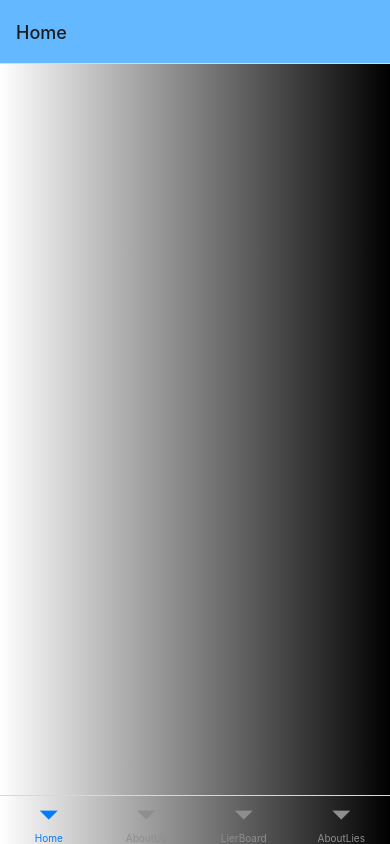
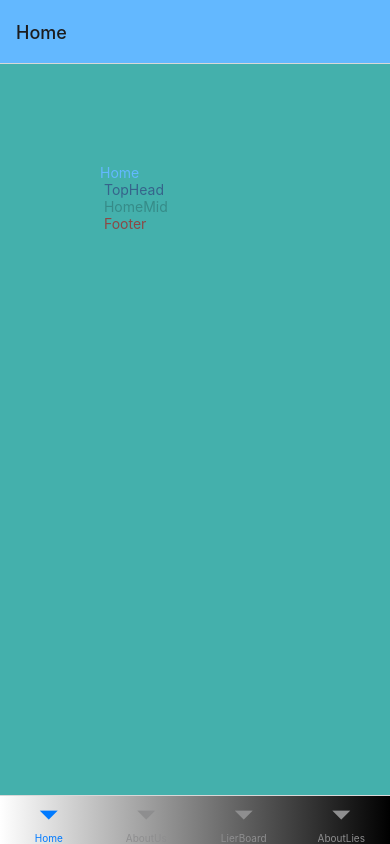
Before and after one commit to psteingh/LTRapp, a React Native app: screen /Home in a window 390 px wide. Built offline with nearby package versions, Linux system fonts and the light colour scheme.

Commit message:
ltrapp0409206

```diff
--- a/components/home.component.js
+++ b/components/home.component.js
@@ -1,7 +1,6 @@
 import { View, Text, StyleSheet } from 'react-native';
 
 import Colors from '../constants/colors';
-import LinGrad from '../constants/lingrad';
 
 import TopHead from '../home/tophead';
 import HomeMid from '../home/homemid';
@@ -9,7 +8,6 @@ import Footer from '../home/footer';
 
 function HomeComponent() {
     return (
-        <LinGrad>
         <View style={styles.homeContainer}>
         <Text style={styles.homeText}>Home</Text>
 
@@ -17,8 +15,6 @@ function HomeComponent() {
         <HomeMid />
         <Footer />
         </View>
-        </LinGrad>
-
     );
     }
 
```
